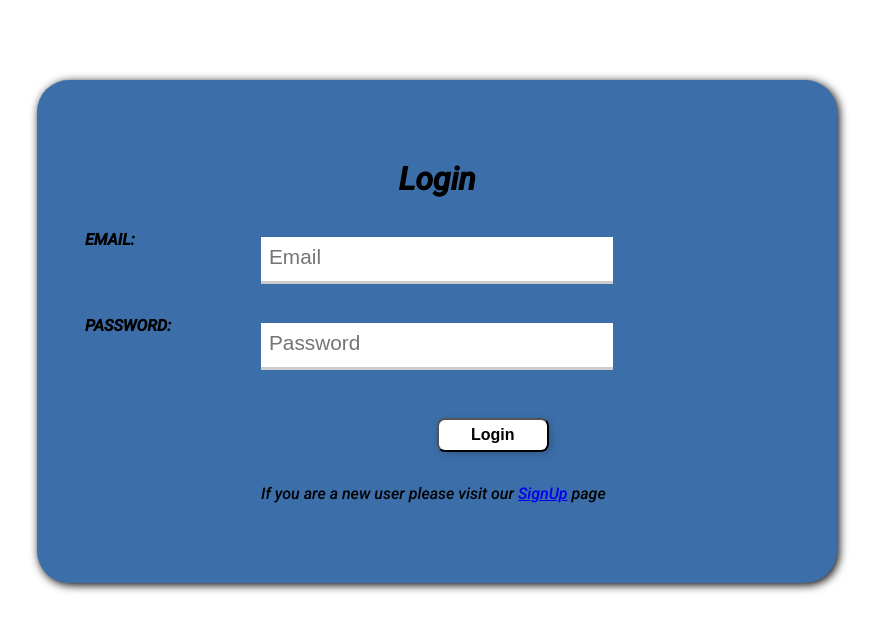
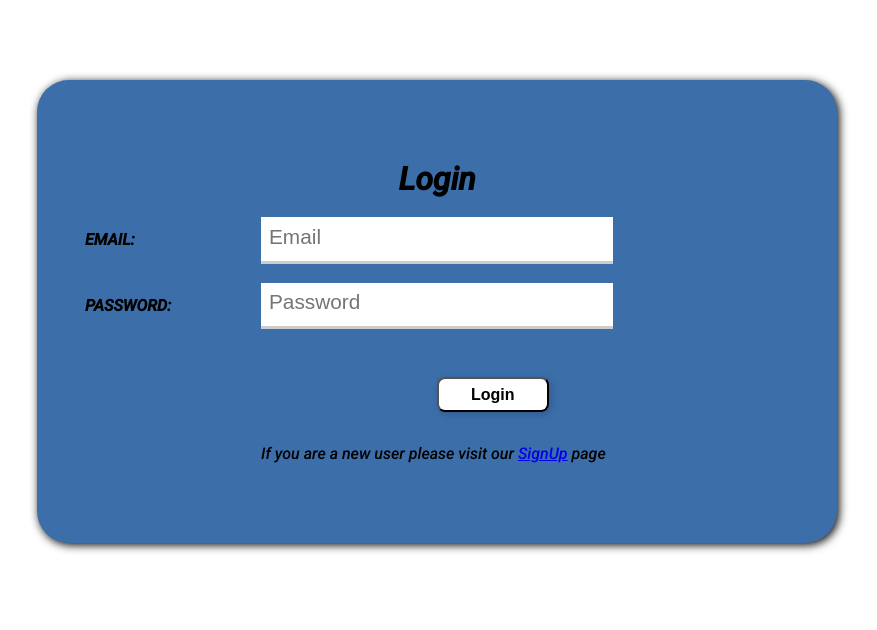
Before and after one commit to CDidier80/My-Calorie-Pal, a React (Create React App) app in the folder client/: page /login in a window 1280 px wide. Shown: the top 630 px of the page, without its empty margins (371-1248 px from the left). Built offline with nearby package versions, Linux system fonts and the light colour scheme; no server answers.

Commit message:
txt input description

```diff
--- a/client/src/components/TextInput.js
+++ b/client/src/components/TextInput.js
@@ -4,7 +4,7 @@ const TextInput = (props) => {
   return (
     <div>
       <div className="text-input">
-        <div className="title">{props.title ? `${props.title}:` : null}</div>
+        {props.title ? <div className="text-title">{props.title}:</div> : null}
         <input
           type={props.type}
           name={props.name}
--- a/client/src/styles/Global.css
+++ b/client/src/styles/Global.css
@@ -74,6 +74,7 @@ button {
   justify-content: center;
   align-items: center;
 }
-.title {
+.text-title {
   font-weight: 650;
+  margin-bottom: -4em;
 }
--- a/client/src/styles/Login.css
+++ b/client/src/styles/Login.css
@@ -26,7 +26,7 @@
 .login form input,
 .profile form input {
   justify-self: center;
-  margin: -1em 0 2em 25%;
+  margin: 2em 0 2em 25%;
   font-size: 1em;
   width: 50%;
 }
```
